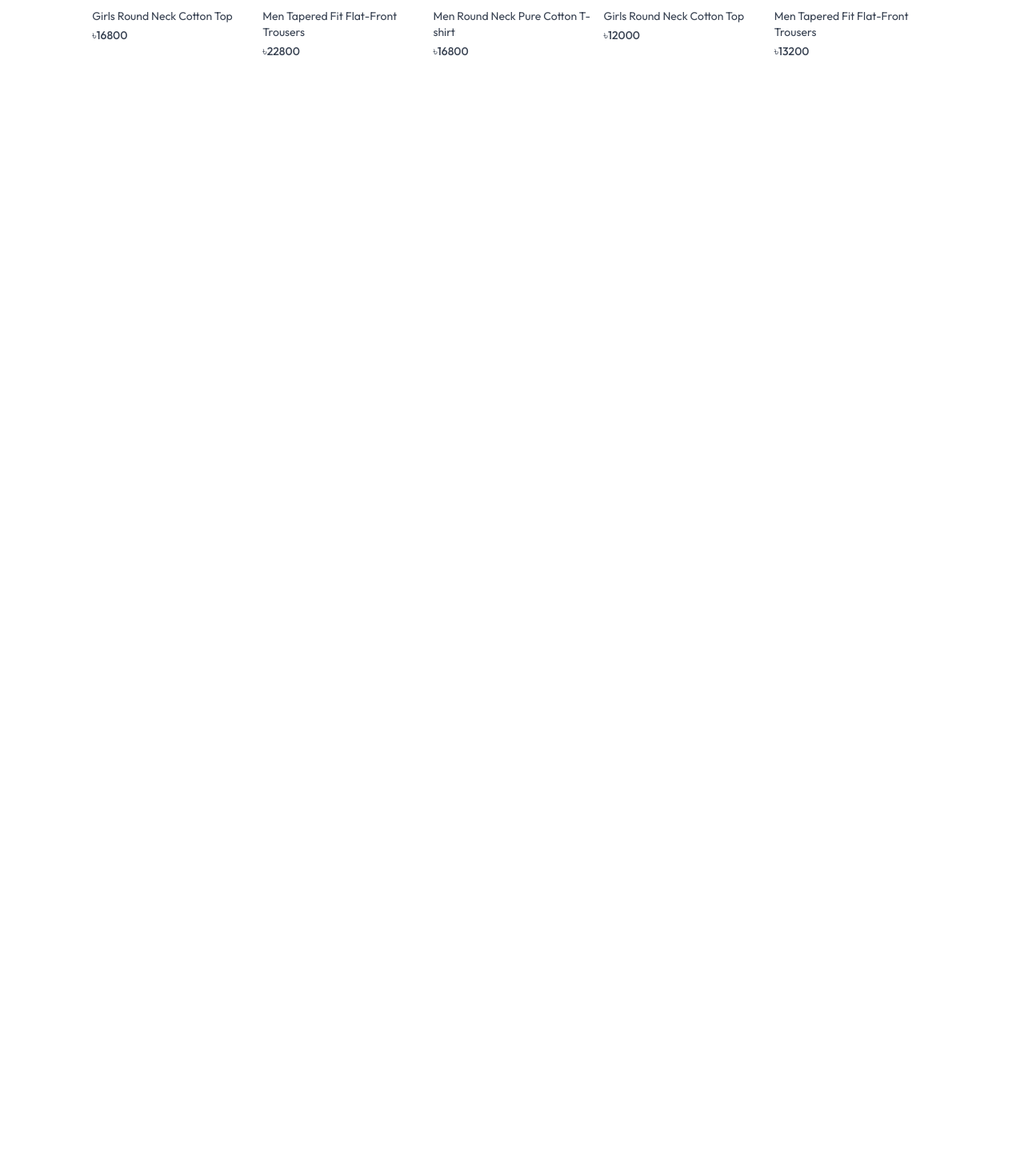
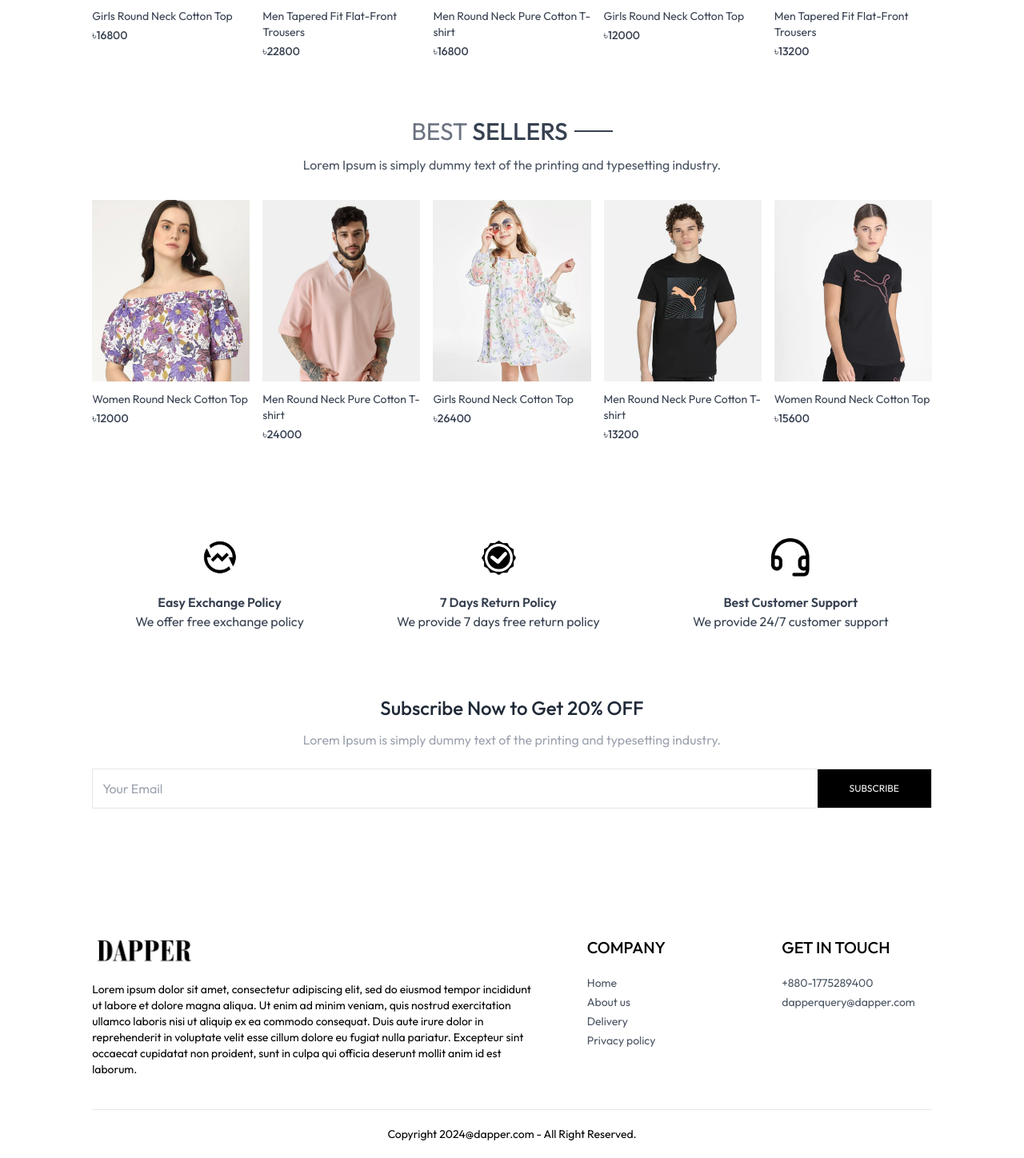
Before and after one commit to sezid/e-commerce, a React (Vite) app in the folder frontend/: page / in a window 1280 px wide. Shown: the part 1235-2683 px from the top of the page at 80% size. Before the commit the page ends 1349 px from the top, so only its background shows below. Built offline with nearby package versions, Linux system fonts and the light colour scheme.

Commit message:
completed homepage

```diff
--- a/frontend/src/App.jsx
+++ b/frontend/src/App.jsx
@@ -10,6 +10,8 @@
 import PlaceOrder from './Pages/PlaceOrder'
 import Orders from './Pages/Orders'
 import Navbar from './Components/Navbar'
+import Footer from './Components/Footer'
+
 const App = () => {
   return (
     <div className='px-4 sm:px-[5vw] md:px-[7vw] lg:px-[9vw]'>
@@ -25,6 +27,7 @@
         <Route path='/place-order' element={<PlaceOrder/>} />
         <Route path='/orders' element={<Orders/>} />
       </Routes>
+      <Footer/>
     </div>
   )
 }
--- /dev/null
+++ b/frontend/src/Components/BestSeller.jsx
@@ -0,0 +1,38 @@
+import React, { useContext, useEffect, useState } from 'react'
+import { ShopContext } from '../Context/ShopContext'
+import Title from './Title';
+import ProductItem from './ProductItem';
+
+const BestSeller = () => {
+
+    const {products}=useContext(ShopContext);
+    const [bestSeller, setBestSeller]=useState([]);
+
+    useEffect(()=>{
+        const bestProduct=products.filter((item)=>(item.bestseller))
+        setBestSeller(bestProduct.slice(0,5))
+    },[])
+
+  return (
+    <div className='my-10'>
+        <div className='text-center text-3xl py-8'>
+
+            <Title text1={'BEST'} text2={'SELLERS'}></Title>
+            <p className='w-3/4 m-auto text-xs sm:text-sm md:text-base text-gray-600'>Lorem Ipsum is simply dummy text of the printing and typesetting industry.</p>
+
+        </div>
+
+        <div className='grid grid-cols-2 sm:grid-cols-3 md:grid-cols-4 lg:grid-cols-5 gap-4 gap-y-6'>
+            {
+                bestSeller.map((item,index)=>(
+                    <ProductItem key={index} id={item._id} name={item.name} image={item.image} price={item.price}/>
+                ))
+            }
+
+        </div>
+
+    </div>
+  )
+}
+
+export default BestSeller
--- /dev/null
+++ b/frontend/src/Components/Footer.jsx
@@ -0,0 +1,47 @@
+import React from 'react'
+import { assets } from '../assets/frontend_assets/assets'
+
+const Footer = () => {
+  return (
+    <div>
+      <div className='flex flex-col sm:grid grid-cols-[3fr_1fr_1fr] gap-14 my-10 mt-40 text-sm'>
+
+        <div>
+            <img src={assets.logo} className='mb-5 w-32' alt="" />
+            <p>Lorem ipsum dolor sit amet, consectetur adipiscing elit, sed do eiusmod tempor incididunt ut labore et dolore magna aliqua. Ut enim ad minim veniam, quis nostrud exercitation ullamco laboris nisi ut aliquip ex ea commodo consequat. Duis aute irure dolor in reprehenderit in voluptate velit esse cillum dolore eu fugiat nulla pariatur. Excepteur sint occaecat cupidatat non proident, sunt in culpa qui officia deserunt mollit anim id est laborum.</p>
+
+        </div>
+
+        <div>
+            <p className='text-xl font-medium mb-5'>COMPANY</p>
+            <ul className='flex flex-col gap-1 text-gray-600'>
+                <li>Home</li>
+                <li>About us</li>
+                <li>Delivery</li>
+                <li>Privacy policy</li>
+            </ul>
+        </div>
+
+        <div>
+            <p className='text-xl font-medium mb-5'>GET IN TOUCH</p>
+            <ul className='flex flex-col gap-1 text-gray-600'>
+                <li>+880-1775289400</li>
+                <li>dapperquery@dapper.com</li>
+            </ul>
+        </div>
+
+
+
+      </div>
+
+        <div>
+            <hr />
+            <p className='py-5 text-sm text-center'> Copyright 2024@dapper.com - All Right Reserved.</p>
+        </div>
+
+
+    </div>
+  )
+}
+
+export default Footer
--- a/frontend/src/Components/LatestCollection.jsx
+++ b/frontend/src/Components/LatestCollection.jsx
@@ -25,7 +25,7 @@
     <div className='grid grid-cols-2 sm:grid-cols-3 md:grid-cols-4 lg:grid-cols-5 gap-4 gap-y-6'>
         {
             latestProducts.map((item,index)=>(
-                <ProductItem key={index} id={item._id} image={item.image} name={item.name} price={item.price*120}/>
+                <ProductItem key={index} id={item._id} image={item.image} name={item.name} price={item.price}/>
             ))
         }
     </div>
--- /dev/null
+++ b/frontend/src/Components/NewsLetter.jsx
@@ -0,0 +1,21 @@
+import React from 'react'
+
+const NewsLetter = () => {
+
+    const onSubmitHandler=(event)=>{
+        event.preventDefault(); //to prevent reload of page when form submitted
+    }
+
+  return (
+    <div className='text-center'>
+      <p className='text-2xl font-medium text-gray-800'>Subscribe Now to Get 20% OFF</p>
+      <p className='text-gray-400 mt-3'>Lorem Ipsum is simply dummy text of the printing and typesetting industry.</p>
+      <form onSubmit={onSubmitHandler} className='w-full sm:1-1/2 flex items-center gap-3 mx-auto my-6 border pl-3'>
+        <input className='w-full sm:flex-1 outline-none' type="email" placeholder='Your Email' required/>
+        <button className='bg-black text-white text-xs px-10 py-4' type='submit'>SUBSCRIBE</button>
+      </form>
+    </div>
+  )
+}
+
+export default NewsLetter
--- /dev/null
+++ b/frontend/src/Components/OurPolicy.jsx
@@ -0,0 +1,31 @@
+import React from 'react'
+import { assets } from '../assets/frontend_assets/assets'
+
+const OurPolicy = () => {
+  return (
+    <div className='flex flex-col sm:flex-row justify-around gap-12 sm:gap-2 text-center py-20 text-xs sm:text-sm md:text-base text-gray-700'>
+
+        <div>
+            <img src={assets.exchange_icon} className='w-12 m-auto mb-5' alt="" />
+            <p className='font-semibold'>Easy Exchange Policy</p>
+            <p className='text-grat-400'>We offer free exchange policy</p>
+        </div>
+
+        <div>
+            <img src={assets.quality_icon} className='w-12 m-auto mb-5' alt="" />
+            <p className='font-semibold'>7 Days Return Policy</p>
+            <p className='text-grat-400'>We provide 7 days free return policy</p>
+        </div>
+
+
+        <div>
+            <img src={assets.support_img} className='w-12 m-auto mb-5' alt="" />
+            <p className='font-semibold'>Best Customer Support</p>
+            <p className='text-grat-400'>We provide 24/7 customer support</p>
+        </div>
+
+    </div>
+  )
+}
+
+export default OurPolicy
--- a/frontend/src/Components/ProductItem.jsx
+++ b/frontend/src/Components/ProductItem.jsx
@@ -4,7 +4,7 @@
 
 const ProductItem = ({id,image,name,price}) => {
 
-    const {currency}=useContext(ShopContext);
+    const {currency, exchangeRate}=useContext(ShopContext);
 
 
 
@@ -14,7 +14,7 @@
             <img className='hover-scale-110 transition ease-in-out' src={image[0]} alt="" />
         </div>
         <p className='pt-3 pb-1 text-sm'>{name}</p>
-        <p className='text-sm font-medium'>{currency}{price}</p>
+        <p className='text-sm font-medium'>{currency}{price*exchangeRate}</p>
     </Link>
   )
 }
--- a/frontend/src/Context/ShopContext.jsx
+++ b/frontend/src/Context/ShopContext.jsx
@@ -7,12 +7,13 @@
 
     const currency="৳";
     const delievery_fee="50";
+    const exchangeRate=120;
 
 
 
 
     const value={
-        products, currency, delievery_fee
+        products, currency, delievery_fee, exchangeRate
     }
 
     return (
--- a/frontend/src/Pages/Home.jsx
+++ b/frontend/src/Pages/Home.jsx
@@ -1,12 +1,18 @@
 import React from 'react'
 import Hero from '../Components/Hero'
 import LatestCollection from '../Components/LatestCollection'
+import BestSeller from '../Components/BestSeller'
+import OurPolicy from '../Components/OurPolicy'
+import NewsLetter from '../Components/NewsLetter'
 
 const Home = () => {
   return (
     <div>
       <Hero/>
       <LatestCollection/>
+      <BestSeller/>
+      <OurPolicy/>
+      <NewsLetter/>
     </div>
   )
 }
--- a/frontend/src/index.css
+++ b/frontend/src/index.css
@@ -27,3 +27,11 @@
   font-weight: 400;
   font-style: normal;
 }
+
+
+@media (max-width:640px){
+  a.active{
+    background-color: black;
+    color: white;
+  }
+}
```
